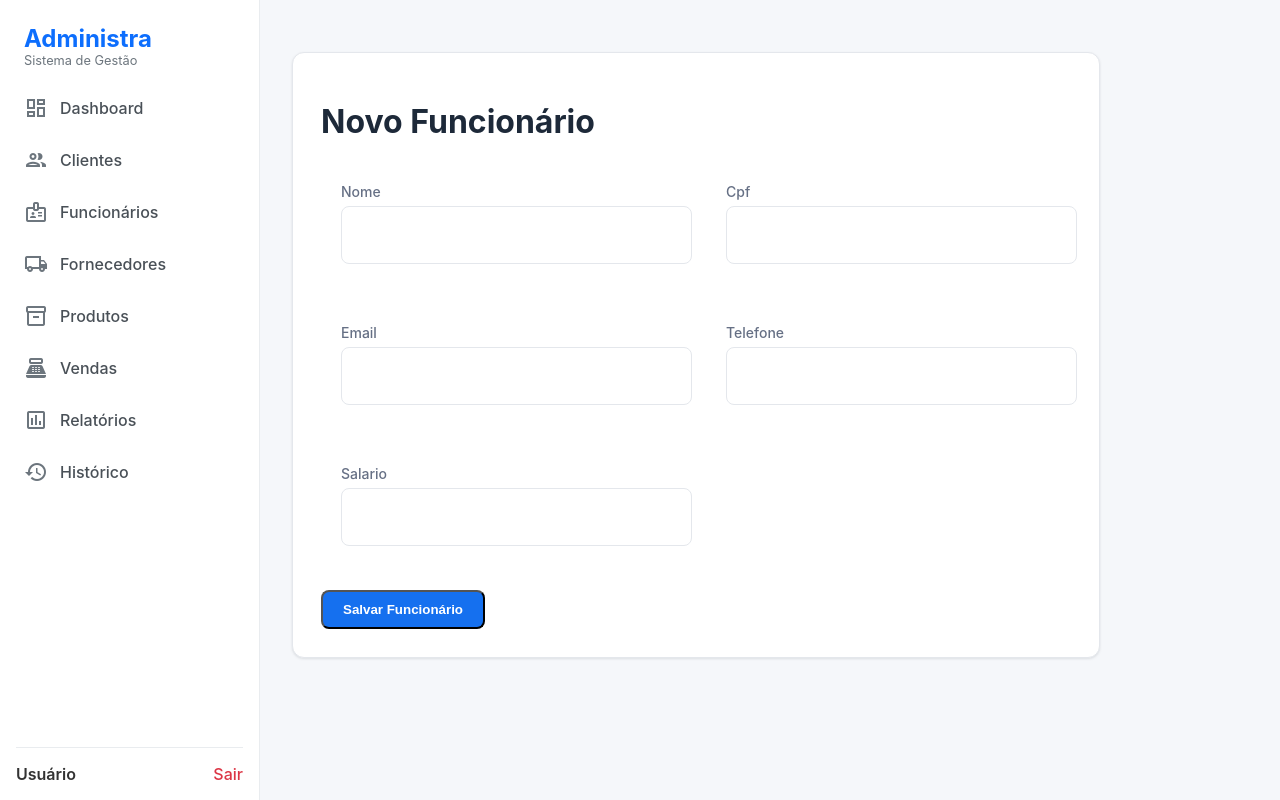
After one commit to Kauantoolkit/Administra-Kauan, a Django app: template funcionarios/templates/funcionarios/funcionario_create.html in a window 1280 px wide. The commit adds this page. Run offline with Django 5.2, Linux system fonts and the light colour scheme; the template is opened without the code that fills it: values that come from a table or form of the project are taken from there, others are empty.

Commit message:
feat: Refatora formulário Funcionario para usar o modelo Funcionario
Migra `FuncionarioForm` de usar `CustomUser` para o modelo `Funcionario`, atualizando os campos e widgets. Também renomeia o template de criação de funcionário e ajusta um link na lista.

```diff
--- a/funcionarios/forms.py
+++ b/funcionarios/forms.py
@@ -1,13 +1,15 @@
 # funcionarios/forms.py
 from django import forms
-from .models import CustomUser
+from .models import CustomUser, Funcionario
 
 class FuncionarioForm(forms.ModelForm):
     class Meta:
-        model = CustomUser
-        fields = ['nome', 'email', 'cpf', 'is_active', 'is_staff']
+        model = Funcionario
+        fields = ['nome', 'cpf', 'email', 'telefone', 'salario']
         widgets = {
-            'nome': forms.TextInput(attrs={'class': 'form-control'}),
-            'email': forms.EmailInput(attrs={'class': 'form-control'}),
-            'cpf': forms.TextInput(attrs={'class': 'form-control'}),
+            'nome': forms.TextInput(attrs={'class': 'form-input'}),
+            'cpf': forms.TextInput(attrs={'class': 'form-input'}),
+            'email': forms.EmailInput(attrs={'class': 'form-input'}),
+            'telefone': forms.TextInput(attrs={'class': 'form-input'}),
+            'salario': forms.NumberInput(attrs={'class': 'form-input'}),
         }
--- /dev/null
+++ b/funcionarios/templates/funcionarios/funcionario_create.html
@@ -0,0 +1,111 @@
+{% extends "base.html" %}
+
+{% block title %}Novo Funcionário{% endblock %}
+
+{% block content %}
+
+<style>
+:root {
+    --bg:#F5F7FA;
+    --white:#FFFFFF;
+    --border:#E4E7EC;
+    --text:#1D2939;
+    --text-muted:#667085;
+    --blue:#1570EF;
+    --shadow:0 1px 3px rgba(16,24,40,0.08),0 1px 2px rgba(16,24,40,0.03);
+}
+
+body { background: var(--bg); font-family: "Inter", sans-serif; color: var(--text); }
+
+.form-card {
+    background: var(--white);
+    padding: 28px;
+    border-radius: 12px;
+    border: 1px solid var(--border);
+    box-shadow: var(--shadow);
+    width: 100%;
+    max-width: 750px;
+    margin-top: 20px;
+}
+
+.form-grid {
+    display: grid;
+    grid-template-columns: repeat(2, 1fr);
+    gap: 20px;
+}
+
+.form-group {
+    display: flex;
+    flex-direction: column;
+    gap: 6px;
+    margin: 20px;
+}
+
+.form-label {
+    font-size: 14px;
+    font-weight: 500;
+    color: var(--text-muted);
+}
+
+.form-input, .form-select {
+    width: 100%;
+    height: 40px;
+    padding: 8px 12px;
+    font-size: 14px;
+    border: 1px solid var(--border);
+    border-radius: 8px;
+    background: white;
+}
+
+.btn-salvar {
+    margin-top: 24px;
+    padding: 10px 20px;
+    background: var(--blue);
+    color: white;
+    border-radius: 8px;
+    font-weight: 600;
+    cursor: pointer;
+}
+
+.btn-salvar:hover {
+    background: #1366d6;
+}
+</style>
+
+<div class="form-card">
+    <h1>Novo Funcionário</h1>
+
+    {% if form.errors %}
+    <div style="
+        background:#ffe1e1;
+        border:1px solid #ff9a9a;
+        padding:12px;
+        border-radius:8px;
+        margin-bottom:16px;
+        color:#b30000;
+    ">
+        <strong>Corrija os seguintes erros:</strong>
+        <ul>
+            {% for field, errors in form.errors.items %}
+                <li><strong>{{ field }}:</strong> {{ errors|join:", " }}</li>
+            {% endfor %}
+        </ul>
+    </div>
+    {% endif %}
+
+    <form method="post">
+        {% csrf_token %}
+        <div class="form-grid">
+            {% for field in form %}
+                <div class="form-group">
+                    <label class="form-label">{{ field.label }}</label>
+                    {{ field }} {# renderiza o input com a classe já definida no forms.py #}
+                </div>
+            {% endfor %}
+        </div>
+
+        <button type="submit" class="btn-salvar">Salvar Funcionário</button>
+    </form>
+</div>
+
+{% endblock %}
--- a/funcionarios/templates/funcionarios/funcionarios_list.html
+++ b/funcionarios/templates/funcionarios/funcionarios_list.html
@@ -260,7 +260,7 @@ table img {
 
         <div style="display:flex; gap:1rem;">
             <a href="#" class="btn-action">Exportar</a>
-            <a href="#" class="btn-action">Ponto</a>
+            <a href="#" class="btn-action">Filtros</a>
         </div>
     </div>
 
--- a/funcionarios/views.py
+++ b/funcionarios/views.py
@@ -60,7 +60,7 @@ def funcionario_create(request):
     else:
         form = FuncionarioForm()
 
-    return render(request, "funcionarios/funcionario_form.html", {
+    return render(request, "funcionarios/funcionario_create.html", {
         "form": form
     })
 
```
Also changed, not shown: funcionarios/templates/funcionarios/funcionario_form.html (deleted, +0 -12 lines).
